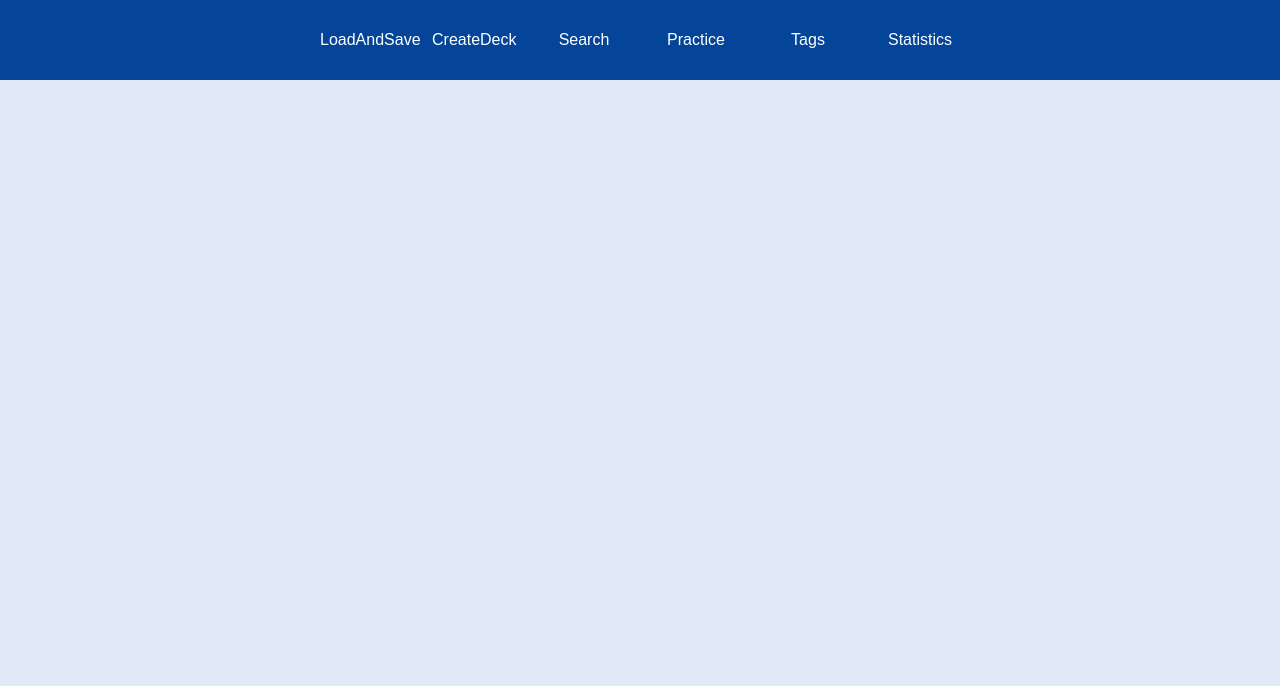
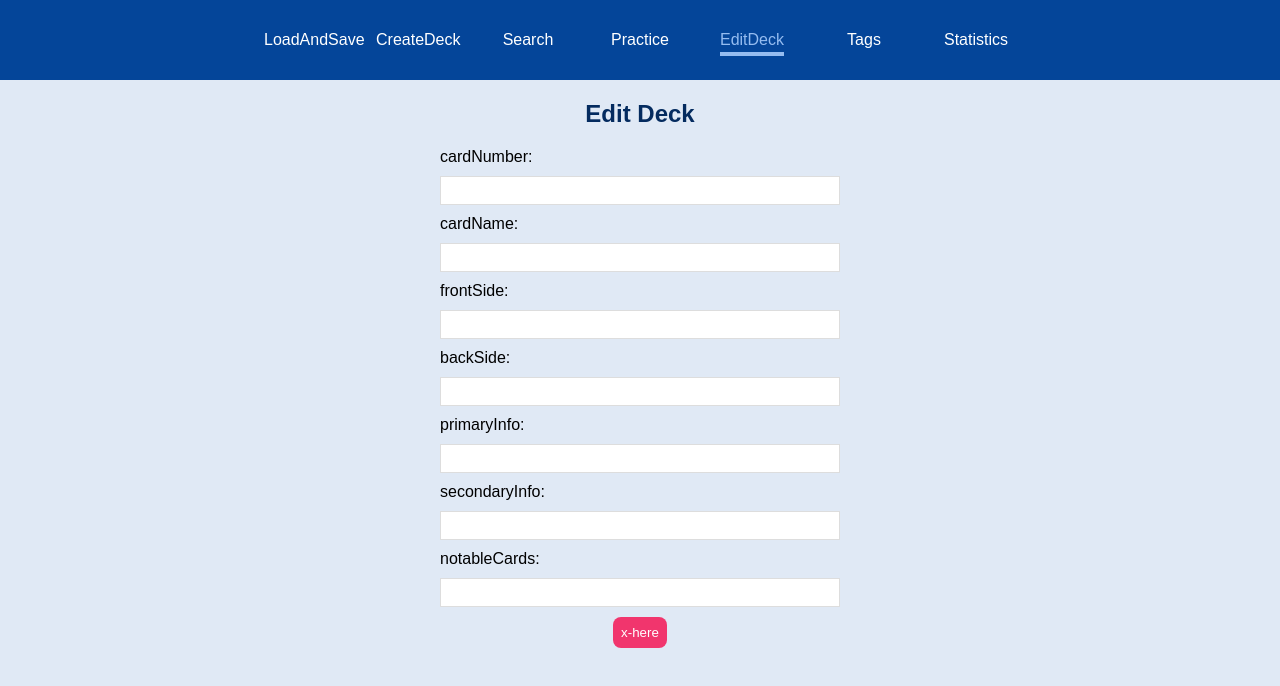
Before and after one commit to Weiqifan1/hanzimining, a React (Create React App) app: page /editdeck in a window 1280 px wide. Shown: the top 686 px of the page. Built offline with nearby package versions, Linux system fonts and the light colour scheme.

Commit message:
2023-02-08_0959_basicEditCardWithStyling_noFunctionality

```diff
--- a/src/components/CardComponent.tsx
+++ b/src/components/CardComponent.tsx
@@ -85,6 +85,11 @@ const CardComponent: React.FC<{content: FlashCard, show: boolean, showPrimary: b
         const display: JSX.Element = <section>
             <ul>
                 { props.show ? <li className={classes.characterListElement}>{props.content.backSide}</li> : <li className={classes.characterListElement}></li>}
+                {<section><br/></section>}
+                { props.show ? <li onInput={(e) =>
+                    tempCardName = FlashCardStateManipulation.editStringvalue(e, props.content.cardName)}
+                                   contentEditable="true">
+                    {content.cardName}</li> : <li></li>}
                 { props.show ? <li>{content.cardNumber}</li> : <li></li>}
                 { props.show ? <li onInput={(e) =>
                     tempReviewValue = FlashCardStateManipulation.editNumberValue(e, props.content.repetitionValue)}
@@ -126,6 +131,7 @@ const CardComponent: React.FC<{content: FlashCard, show: boolean, showPrimary: b
         const display: JSX.Element = <section>
             <ul>
                 <li className={classes.characterListElement}>{input.backSide}</li>
+                <li>{input.cardName}</li>
                 <li>{input.cardNumber}</li>
                 <li>{input.repetitionValue}</li>
                 <li>{input.dateOfLastReview}</li>
--- a/src/config/routes.ts
+++ b/src/config/routes.ts
@@ -1,6 +1,7 @@
 import Practice from "../pages/Practice";
 import Tags from "../pages/Tags";
 import LoadAndSave from "../pages/LoadAndSave";
+import EditDeck from "../pages/EditDeck";
 import SearchFlashcards from "../pages/SearchFlashcards";
 import Statistics from "../pages/Statistics";
 import IRoute from "../interfaces/route";
@@ -33,6 +34,12 @@ const routes: IRoute[] = [
         exact: true
     },
     {
+        path: '/editdeck',
+        name: 'EditDeck',
+        component: EditDeck,
+        exact: true
+    },
+    {
         path: '/tags',
         name: 'Tags',
         component: Tags,
--- /dev/null
+++ b/src/pages/EditCard.css
@@ -0,0 +1,98 @@
+
+
+.navbar {
+    padding: 20px;
+    display: flex;
+    align-items: center;
+    max-width: 600px;
+    margin: 0 auto;
+    border-bottom: 1px solid #f2f2f2;
+}
+.navbar h1 {
+    color: #f1356d;
+}
+.navbar .links {
+    margin-left: auto;
+}
+.navbar a {
+    margin-left: 16px;
+    text-decoration: none;
+    padding: 6px;
+}
+.navbar a:hover {
+    color: #f1356d;
+}
+.content {
+    max-width: 600px;
+    margin: 40px auto;
+    padding: 20px;
+}
+
+/* blog previews / list */
+.blog-preview {
+    padding: 10px 16px;
+    margin: 20px 0;
+    border-bottom: 1px solid #fafafa;
+}
+.blog-preview:hover {
+    box-shadow: 1px 3px 5px rgba(0,0,0,0.1);
+}
+.blog-preview h2 {
+    font-size: 20px;
+    color: #f1356d;
+    margin-bottom: 8px;
+}
+.blog-preview a{
+    text-decoration: none;
+}
+
+/* blog details page */
+.blog-details h2 {
+    font-size: 20px;
+    color: #f1356d;
+    margin-bottom: 10px;
+}
+.blog-details div {
+    margin: 20px 0;
+}
+.blog-details button {
+    background: #f1356d;
+    color: #fff;
+    border: 0;
+    padding: 8px;
+    border-radius: 8px;
+    cursor: pointer;
+}
+
+/* create new blog form */
+.create {
+    max-width: 400px;
+    margin: 0 auto;
+    text-align: center;
+}
+.create label {
+    text-align: left;
+    display: block;
+}
+
+.create h2 {
+    font-size: 20px;
+    color: #f1356d;
+    margin-bottom: 30px;
+}
+.create input, .create textarea, .create select {
+    width: 100%;
+    padding: 6px 10px;
+    margin: 10px 0;
+    border: 1px solid #ddd;
+    box-sizing: border-box;
+    display: block;
+}
+.create button {
+    background: #f1356d;
+    color: #fff;
+    border: 0;
+    padding: 8px;
+    border-radius: 8px;
+    cursor: pointer;
+}
--- /dev/null
+++ b/src/pages/EditDeck.tsx
@@ -0,0 +1,78 @@
+import React, {ReactElement, useEffect, useRef, useState} from "react";
+import IPage from "../interfaces/page";
+import "./EditCard.css"
+
+import {useDispatch, useSelector} from "react-redux";
+import {bindActionCreators} from "redux";
+import { characterSRSactionCreators,
+    State } from '../state/index';
+import {FlashCardDeck} from "../interfaces/flashcarddeck";
+
+
+const EditDeck: React.FunctionComponent<IPage> = props => {
+
+    const addCharactersReference = useRef<HTMLInputElement | null>(null);
+    useEffect(()=>{addCharactersReference.current?.focus();},[])
+
+    const dispatch = useDispatch();
+    const {editListItemInBulk} = bindActionCreators(characterSRSactionCreators, dispatch)
+    const characterSRSstate: FlashCardDeck = useSelector(
+        (state: State) => state.characterSRS
+    )
+
+    const [cardNumber, setCardNumber] = useState<number>(characterSRSstate.cards.length + 1)
+
+    function addFormInputToDeck() {
+        const deck: FlashCardDeck = characterSRSstate
+        console.log(cardNumber)
+        console.log("buttonPressed")
+    }
+
+    const newCardFrom = (): ReactElement => {
+
+        return <section className="create">
+            <form >
+                <label>
+                    cardNumber:
+                    <input type="number" name="cardNumber"></input>
+                </label>
+                <label>
+                    cardName:
+                    <input type="text" name="cardName"></input>
+                </label>
+                <label>
+                    frontSide:
+                    <input type="text" name="frontSide"></input>
+                </label>
+                <label>
+                    backSide:
+                    <input type="text" name="backSide"></input>
+                </label>
+                <label>
+                    primaryInfo:
+                    <input type="text" name="primaryInfo"></input>
+                </label>
+                <label>
+                    secondaryInfo:
+                    <input type="text" name="secondaryInfo"></input>
+                </label>
+                <label>
+                    notableCards:
+                    <input type="text" name="notableCards"></input>
+                </label>
+            </form>
+            <button type="button" onClick={
+                () => addFormInputToDeck() }>
+                {"x-here"}</button>
+        </section>
+
+    }
+
+
+    return <section>
+        <h1> Edit Deck </h1>
+        {newCardFrom()}
+    </section>
+};
+
+export default EditDeck;
```
